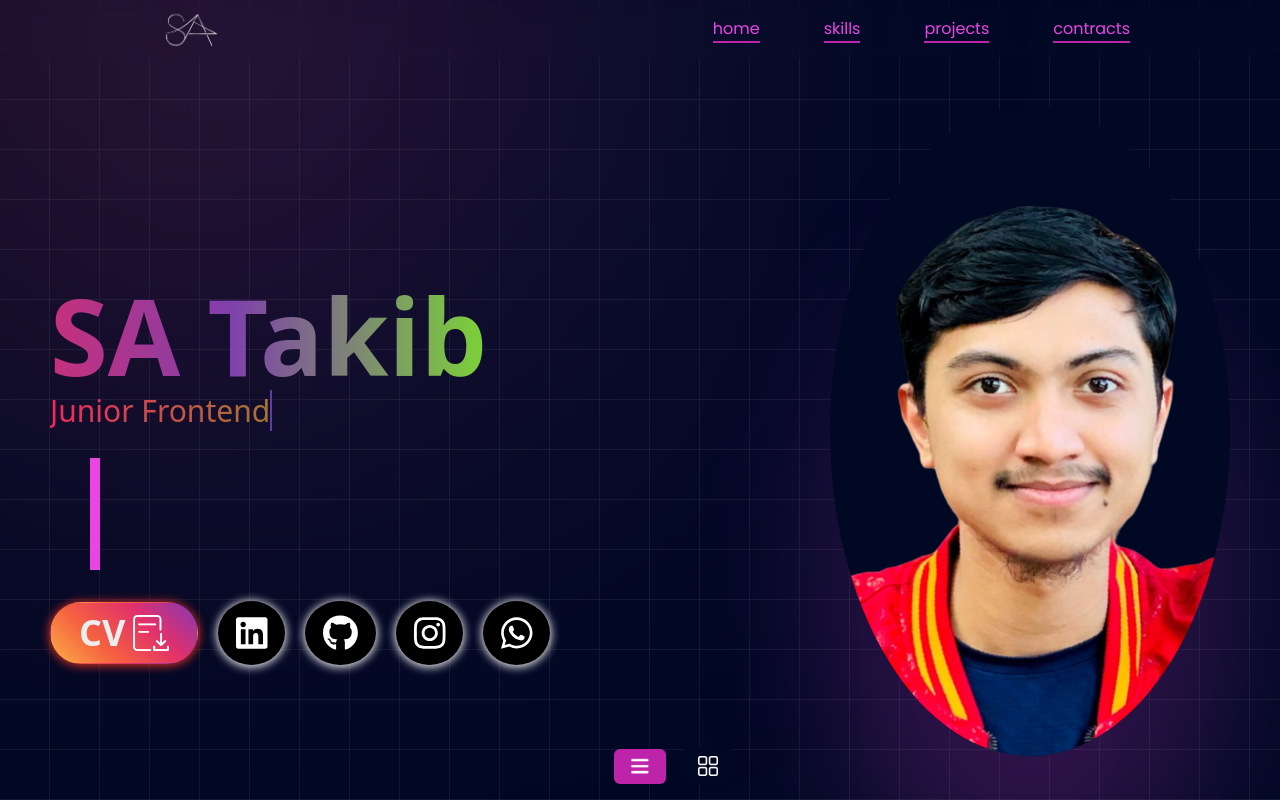
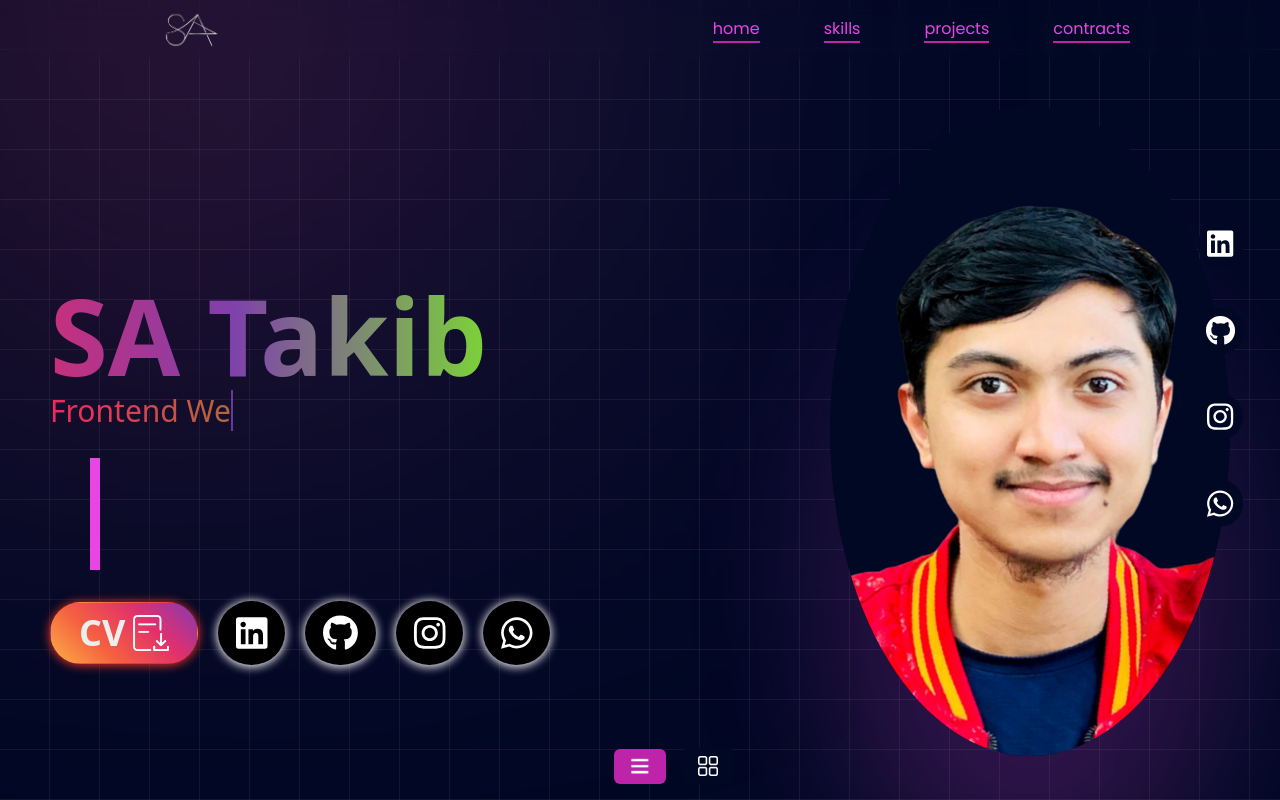
Before and after one commit to Takib-Ahmed/sa-takib, a React (Vite) app: page / in a window 1280 px wide. Shown: the top 800 px of the page. Built offline with nearby package versions, Linux system fonts and the light colour scheme; a web font is replaced by a local one.

Commit message:
slider dots click height increased and added fixed contracts

```diff
--- a/src/components/home.jsx
+++ b/src/components/home.jsx
@@ -45,6 +45,11 @@ const Home = () => {
 
  connect   <RiMessage3Fill />
    </div>
+<div className='fixed right-0 top-0  h-full  flex justify-end items-end lg:justify-center lg:items-center  z-50 '>
+   <div className="links   p-4 lg:p-5    mt-10    flex flex-col  justify-start  gap-5 sm:gap-10    w-max  items-center   rounded-r-[3.5rem]">
+
+        <a href="/CV/Sa Takib.pdf" className='cv hidden hover:text-black  text-[20px] px-2 py-[0.45rem] rounded-full' download  ><div className=' grid  items-center  sm:gap-2'><p>CV</p> <img src={Download} alt="" className=' hidden   invert ' /></div></a>
+        <a href="" className=' absolute  -translate-y-full right-4  lg:relative rounded-[100%]  px-2 py-[0.45rem] text-2xl lg:text-3xl flex justify-center items-center  '><FontAwesomeIcon href='#' icon={faLinkedin}/></a><a href='https://github.com/Takib-Ahmed'  className='flex justify-center items-center absolute  -translate-y-full right-4  lg:relative rounded-[100%] text-2xl lg:text-3xl px-2 py-[0.45rem] '><FontAwesomeIcon icon={faGithub}/></a><a href='https://www.instagram.com/lg.takeb'  className=' flex justify-center items-center px-2 py-[0.45rem]  absolute  -translate-y-full right-4  lg:relative rounded-[100%] text-2xl lg:text-3xl '><FontAwesomeIcon icon={faInstagram}/></a><a href='https://wa.me/01615081141' className='flex justify-center items-center px-2 py-[0.45rem] absolute  -translate-y-full right-4  lg:relative rounded-[100%] text-2xl lg:text-3xl  ' ><FontAwesomeIcon  icon={faWhatsapp}/></a></div></div>
     </div>)
 
 }
--- a/src/components/projectcard.jsx
+++ b/src/components/projectcard.jsx
@@ -139,9 +139,16 @@ export default function ProjectCard({KEY,value,view}){
                     </div>
                   </div>
 
-               <div className={` flex w-full  justify-between gap-1 py-2  slider-dots   z-50 ${view!='grid' ? 'translate-y-4 ':'translate-y-1'}`}>
+               <div className={` flex w-full  justify-between gap-1   slider-dots   z-50 ${view!='grid' ? 'translate-y-4 ':'translate-y-1'}`}>
                {  value.images?.map((image,KEY)=>(
-                        <div
+               <div          onClick={() => {
+                sliderRef.current.slickGoTo(KEY); // Programmatically navigate to the clicked slide
+                setCurrentSlide(KEY);
+                 // Update currentSlide to reflect the navigation
+              }}
+              KEY={KEY}         className="  cursor-pointer w-full  h-full  py-2.5    top-0   relative    z-50     rounded-none  " >
+
+<div
                         style={{
 
 
@@ -150,20 +157,17 @@ export default function ProjectCard({KEY,value,view}){
                         }}
 
 
-                        onClick={() => {
-                          sliderRef.current.slickGoTo(KEY); // Programmatically navigate to the clicked slide
-                          setCurrentSlide(KEY);
-                           // Update currentSlide to reflect the navigation
-                        }}
+
                           className="  cursor-pointer w-full  h-fit    top-0   relative    z-50     bg-white rounded-none  "
-                        KEY={KEY} >
-                         <p          className={`  h-[4.5px] z-50  rounded-2xl  ${
+                        >
+                         <p          className={`  h-[3.5px] z-50  rounded-2xl  ${
               currentSlide === KEY
                 ? " bg-[#e945e3]"
                 : ""
             }`} ></p>
 
                         </div>
+               </div>
 
                   ))}
 
--- a/src/index.css
+++ b/src/index.css
@@ -109,6 +109,68 @@ filter: invert(1);
         }
     }
 }
+
+.links{
+    animation: Toup .8s linear forwards;
+
+         & a {
+
+            background-color: #010824 !important;
+
+                    border: 1px solid transparent;
+
+
+
+                    /* box-shadow: white 0px 3px 8px; */
+                    /* box-shadow:#e945e3 0px 1px 10px 1px; */
+                    transition: all 0.5s !important;
+
+     &:hover{
+
+transform: translateX(-15px);
+background-color: white !important;
+        /* box-shadow:#ca23d0 0px 2px 10px 2px; */
+
+     }
+                }
+         & a:nth-child(2){
+
+         &:hover{
+
+            color:#0C64C5;
+
+         }
+
+         }
+         & a:nth-child(3)
+         {
+            color: white;
+
+             width: fit-content;
+             overflow: hidden;
+
+&:hover{
+
+
+color: black;
+
+}
+         }
+         & a:nth-child(4){
+
+&:hover{
+    color: #E1306C ;
+
+}
+    }
+    & a:nth-child(5){
+
+        &:hover{
+            color: green;
+
+        }
+      }
+}
 .section{
 
     width: min(1300px,100%);
@@ -195,8 +257,8 @@ filter: invert(1);
 
                     border: 1px solid transparent;
 
-              background: #e945e6ea;
-
+              /* background: #e945e6ea ; */
+              background:black !important;
                     /* box-shadow: white 0px 3px 8px; */
                     box-shadow:#faf8f8 0px 1px 10px 1px;
                     transition: all 0.5s !important;
@@ -204,41 +266,45 @@ filter: invert(1);
      &:hover{
 
 transform: translateY(-5px);
+background:white !important;
         box-shadow:#ca23d0 0px 2px 10px 2px;
 
      }
                 }
          & a:nth-child(2){
-            background-color:black;
+
          &:hover{
 
             color:#0C64C5;
-            background: white;
+
+    background: white;
+
          }
 
          }
          & a:nth-child(3)
          {
             color: white;
-            background: black;
+            background:black !important;
 &:hover{
 
-    background: white;
+    background: white !important;
     color: black;
+    filter:   invert(0) !important;
 }
          }
          & a:nth-child(4){
-background-color: black;
+            background:black !important;
 &:hover{
     color: #E1306C ;
-    background-color: white;
+    background: white !important;
 }
     }
     & a:nth-child(5){
-        background-color: black;
+        background:black !important;
         &:hover{
             color: green;
-            background-color: white;
+            background: white !important;
         }
       }
 
@@ -249,7 +315,7 @@ background-color: black;
                 font-weight: bold;
                 text-decoration: none;
 
-                background-image: linear-gradient(45deg, #FCAF45, #F56040, #E1306C, #833AB4);
+                background-image: linear-gradient(45deg, #FCAF45, #F56040, #E1306C, #833AB4) !important;
                 width: max-content;
 
         border-radius: 40px;
@@ -264,6 +330,10 @@ background-color: black;
     }
 
 }
+
+
+
+
 
 
 
@@ -279,7 +349,7 @@ height: 40px;
     &::before{
         content: '';
 
-        animation: passions 15s infinite linear 1.5s;
+        animation: passions 15s infinite linear .5s;
     }
     &::after{
         content: "";
@@ -291,167 +361,169 @@ height: 40px;
 
 @keyframes passions {
     0%{
-        content: 'J';
+        content: 'F';
     }
     1%{
-        content: 'Ju';
+        content: 'Fr';
     }
     2%{
-        content: 'Jun';
+        content: 'Fro';
     }
     3%{
-        content: 'Juni';
+        content: 'Fron';
     }
     4%{
-        content: 'Junio';
+        content: 'Front';
     }
     5%{
-        content: 'Junior';
+        content: 'Fronte';
     }
     6%{
-        content: 'Junior ';
+        content: 'Fronten';
     }
     7%{
-        content: 'Junior F';
+        content: 'Frontend';
     }
     8%{
-        content: 'Junior Fr';
+        content: 'Frontend ';
     }
     9%{
-        content: 'Junior Fro';
+        content: 'Frontend W';
     }
     10%{
-        content: 'Junior Front';
+        content: 'Frontend We';
     }
     11%{
-        content: 'Junior Fronte';
+        content: 'Frontend Web';
     }
     12%{
-        content: 'Junior Fronten';
+        content: 'Frontend Web ';
     }
     13%{
-        content: 'Junior Frontend';
+        content: 'Frontend Web D';
     }
     14%{
-        content: 'Junior Frontend ';
+        content: 'Frontend Web De';
     }
     15%{
-        content: 'Junior Frontend D';
+        content: 'Frontend Web Dev';
     }
     16%{
-        content: 'Junior Frontend De';
+        content: 'Frontend Web Deve';
     }
     17%{
-        content: 'Junior Frontend Dev';
+        content: 'Frontend Web Devel';
     }
     18%{
-        content: 'Junior Frontend Deve';
+        content: 'Frontend Web Develo';
     }
     19%{
-        content: 'Junior Frontend Devel';
+        content: 'Frontend Web Develop';
     }
     20%{
-        content: 'Junior Frontend Develo';
-    }
-    21%{
-        content: 'Junior Frontend Develop';
-    }
-    22%{
-        content: 'Junior Frontend Develope';
-    }
-
-    22%, 32.99%{
-        content: 'Junior Frontend Developer';
+        content: 'Frontend Web Develope';
+    }
+
+    20%, 32.99%{
+        content: 'Frontend Web Developer';
     }
 
     33%{
-        content: 'Junior Frontend Develop';
+        content: 'Frontend Web Develope';
     }
     34%{
-        content: 'Junior Frontend Develo';
+        content: 'Frontend Web Develop';
     }
     35% {
-        content: 'Junior Frontend D';
+        content: 'Frontend Web Develo';
     }
     36% {
-        content: 'Junior Frontend ';
+        content: 'Frontend Web Devel';
     }
     37% {
-        content: 'Junior Frontend';
+        content: 'Frontend Web Deve';
     }
     38% {
-        content: 'Junior Fronten';
+        content: 'Frontend Web Dev';
     }
     39% {
-        content: 'Junior Fronte';
+        content: 'Frontend Web De';
     }
     40% {
-        content: 'Junior Front';
+        content: 'Frontend Web D';
     }
     41% {
-        content: 'Junior Fro';
+        content: 'Frontend Web ';
     }
     42% {
-        content: 'Junior Fr';
+        content: 'Frontend Web';
     }
     43% {
-        content: 'Junior F';
+        content: 'Frontend We';
     }
     44% {
-        content: 'Junior ';
+        content: 'Frontend W';
     }
     45% {
-        content: 'Junior';
+        content: 'Frontend ';
     }
     46% {
-        content: 'Junio';
+        content: 'Frontend';
     }
     47% {
-        content: 'Juni';
+        content: 'Fronten';
     }
     48% {
-        content: 'Jun';
+        content: 'Fronte';
     }
     49% {
-        content: 'Ju';
+        content: 'Front';
     }
     50% {
-        content: 'J';
+        content: 'Fron';
     }
     51% {
+        content: 'Fro';
+    }
+    52% {
+        content: 'Fr';
+    }
+    53% {
+        content: 'F';
+    }
+    54% {
         content: '';
     }
-    52% {
+    55% {
         content: 'P';
     }
-    53% {
+    56% {
         content: 'Pr';
     }
-    54% {
+    57% {
         content: 'Pro';
     }
-    55% {
+    58% {
         content: 'Prog';
     }
-    56% {
+    59% {
         content: 'Progr';
     }
-    57% {
+    60% {
         content: 'Progra';
     }
-    58% {
+    61% {
         content: 'Program';
     }
-    59% {
+    62% {
         content: 'Programm';
     }
-    60% {
+    63% {
         content: 'Programme';
     }
-    61%,  67.99% {
+    64%, 67.99% {
         content: 'Programmer';
     }
-
 
     68% {
         content: 'Programme';
@@ -480,10 +552,7 @@ height: 40px;
     76% {
         content: 'P';
     }
-    77% {
-        content: 'P';
-    }
-    78%, 79% {
+    77%, 79% {
         content: '';
     }
 
@@ -508,7 +577,7 @@ height: 40px;
     86% {
         content: 'Youtube';
     }
-    87% , 92.99%{
+    87%, 92.99%{
         content: 'Youtuber';
     }
 
@@ -536,13 +605,8 @@ height: 40px;
     100% {
         content: '';
     }
-
-
-
-
-
-
-}
+}
+
 @keyframes cursor {
 
     to{
```
